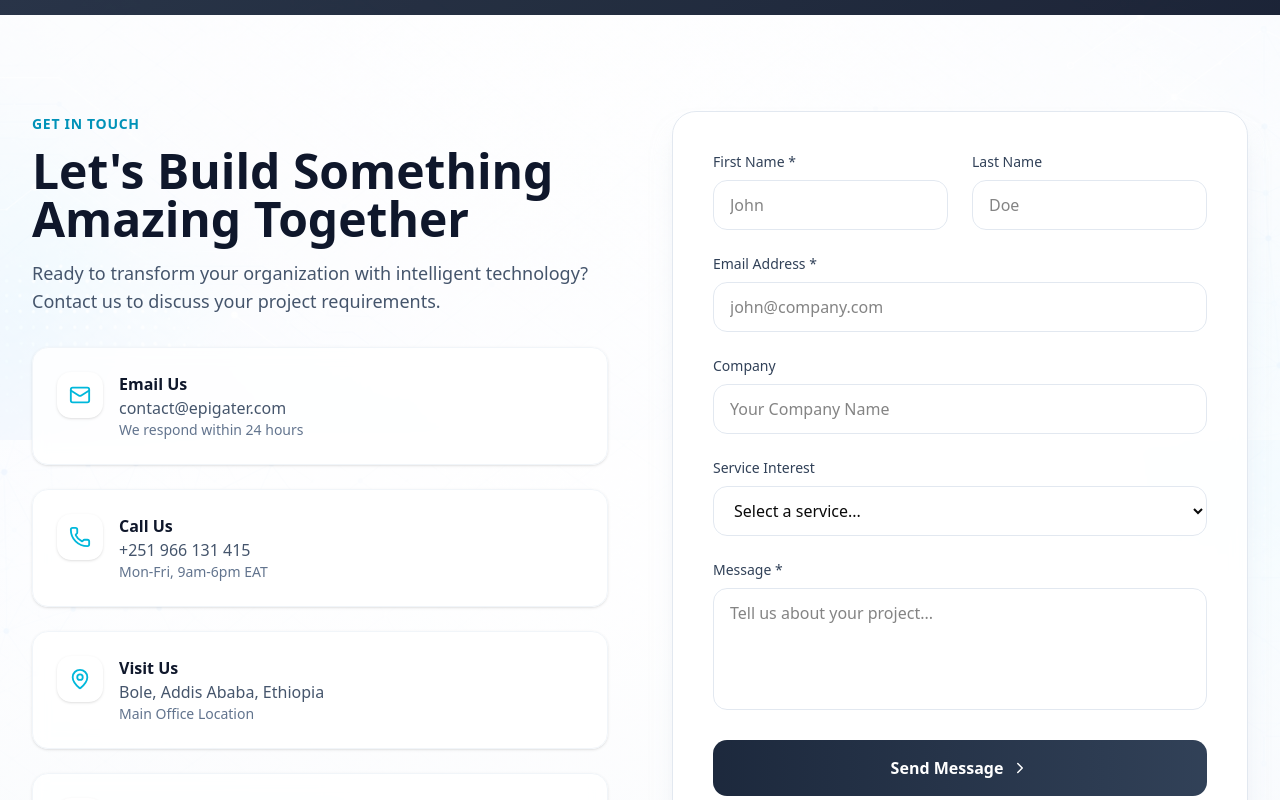
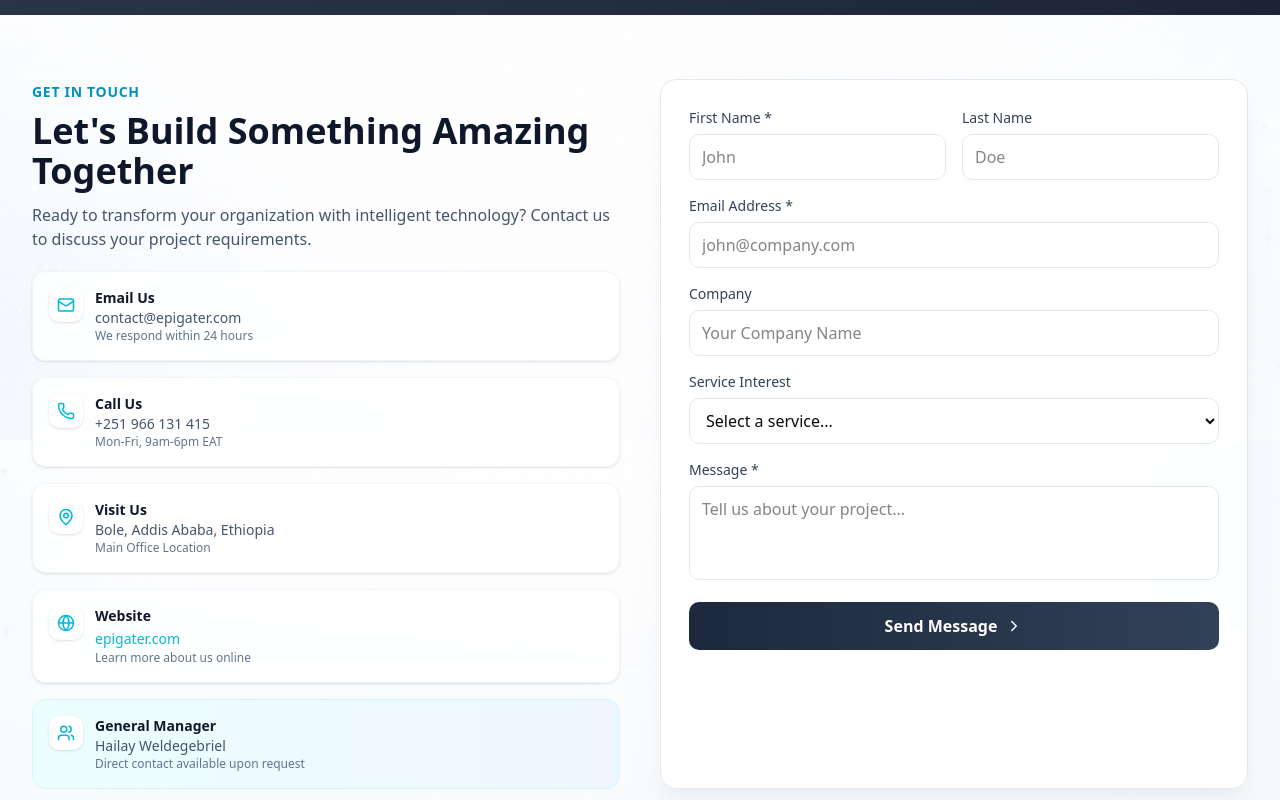
Before and after one commit to epigater/website, a Next.js app: page / in a window 1280 px wide. Shown: the part 5160-5960 px from the top of the page. Built offline with nearby package versions, Linux system fonts and the light colour scheme.

Commit message:
Compact contact form with scroll-to-success and reduced spacing

```diff
--- a/src/app/page.tsx
+++ b/src/app/page.tsx
@@ -135,6 +135,17 @@ export default function Home() {
           service: '',
           message: ''
         })
+        // Scroll to top of contact section so user sees success message
+        const contactSection = document.getElementById('contact')
+        if (contactSection) {
+          const headerOffset = 80
+          const elementPosition = contactSection.getBoundingClientRect().top
+          const offsetPosition = elementPosition + window.pageYOffset - headerOffset
+          window.scrollTo({
+            top: offsetPosition,
+            behavior: 'smooth'
+          })
+        }
       } else {
         setFormStatus('error')
         setFormMessage(result.error || 'Something went wrong. Please try again.')
@@ -836,7 +847,7 @@ export default function Home() {
       </section>
 
       {/* Contact Section - WITH UPDATED INFO */}
-      <section id="contact" className="py-24 relative overflow-hidden">
+      <section id="contact" className="py-16 relative overflow-hidden">
         <div className={`absolute inset-0 ${
           isDark
             ? 'bg-gradient-to-b from-slate-900/82 via-slate-900/85 to-slate-800/88'
@@ -844,112 +855,112 @@ export default function Home() {
         }`} />
 
         <div className="relative max-w-7xl mx-auto px-4 sm:px-6 lg:px-8">
-          <div className="grid lg:grid-cols-2 gap-16">
-            <div className="space-y-8">
+          <div className="grid lg:grid-cols-2 gap-10">
+            <div className="space-y-5">
               <div>
                 <span className={`text-sm font-semibold uppercase tracking-wider ${isDark ? 'text-cyan-400' : 'text-cyan-600'}`}>Get In Touch</span>
-                <h2 className={`mt-3 text-4xl sm:text-5xl font-bold ${isDark ? 'text-white' : 'text-slate-900'}`}>
+                <h2 className={`mt-2 text-3xl sm:text-4xl font-bold ${isDark ? 'text-white' : 'text-slate-900'}`}>
                   Let&apos;s Build Something Amazing Together
                 </h2>
-                <p className={`mt-4 text-lg ${isDark ? 'text-slate-300' : 'text-slate-600'}`}>
+                <p className={`mt-3 text-base ${isDark ? 'text-slate-300' : 'text-slate-600'}`}>
                   Ready to transform your organization with intelligent technology? Contact us to discuss your project requirements.
                 </p>
               </div>
 
-              <div className="space-y-6">
+              <div className="space-y-4">
                 {/* Email */}
-                <div className={`flex items-start gap-4 p-6 backdrop-blur-sm rounded-2xl border shadow-sm ${
+                <div className={`flex items-start gap-3 p-4 backdrop-blur-sm rounded-xl border shadow-sm ${
                   isDark ? 'bg-slate-800/80 border-slate-700' : 'bg-white/80 border-slate-100'
                 }`}>
-                  <div className={`p-3 rounded-xl shadow-sm ${isDark ? 'bg-slate-700' : 'bg-white'}`}>
-                    <Mail size={22} className="text-cyan-500" />
+                  <div className={`p-2 rounded-lg shadow-sm ${isDark ? 'bg-slate-700' : 'bg-white'}`}>
+                    <Mail size={18} className="text-cyan-500" />
                   </div>
                   <div>
-                    <h4 className={`font-semibold ${isDark ? 'text-white' : 'text-slate-900'}`}>Email Us</h4>
-                    <p className={`${isDark ? 'text-slate-300' : 'text-slate-600'}`}>contact@epigater.com</p>
-                    <p className={`text-sm ${isDark ? 'text-slate-500' : 'text-slate-500'}`}>We respond within 24 hours</p>
+                    <h4 className={`font-semibold text-sm ${isDark ? 'text-white' : 'text-slate-900'}`}>Email Us</h4>
+                    <p className={`${isDark ? 'text-slate-300' : 'text-slate-600'} text-sm`}>contact@epigater.com</p>
+                    <p className={`text-xs ${isDark ? 'text-slate-500' : 'text-slate-500'}`}>We respond within 24 hours</p>
                   </div>
                 </div>
 
                 {/* Phone */}
-                <div className={`flex items-start gap-4 p-6 backdrop-blur-sm rounded-2xl border shadow-sm ${
+                <div className={`flex items-start gap-3 p-4 backdrop-blur-sm rounded-xl border shadow-sm ${
                   isDark ? 'bg-slate-800/80 border-slate-700' : 'bg-white/80 border-slate-100'
                 }`}>
-                  <div className={`p-3 rounded-xl shadow-sm ${isDark ? 'bg-slate-700' : 'bg-white'}`}>
-                    <Phone size={22} className="text-cyan-500" />
+                  <div className={`p-2 rounded-lg shadow-sm ${isDark ? 'bg-slate-700' : 'bg-white'}`}>
+                    <Phone size={18} className="text-cyan-500" />
                   </div>
                   <div>
-                    <h4 className={`font-semibold ${isDark ? 'text-white' : 'text-slate-900'}`}>Call Us</h4>
-                    <p className={`${isDark ? 'text-slate-300' : 'text-slate-600'}`}>+251 966 131 415</p>
-                    <p className={`text-sm ${isDark ? 'text-slate-500' : 'text-slate-500'}`}>Mon-Fri, 9am-6pm EAT</p>
+                    <h4 className={`font-semibold text-sm ${isDark ? 'text-white' : 'text-slate-900'}`}>Call Us</h4>
+                    <p className={`${isDark ? 'text-slate-300' : 'text-slate-600'} text-sm`}>+251 966 131 415</p>
+                    <p className={`text-xs ${isDark ? 'text-slate-500' : 'text-slate-500'}`}>Mon-Fri, 9am-6pm EAT</p>
                   </div>
                 </div>
 
                 {/* Address */}
-                <div className={`flex items-start gap-4 p-6 backdrop-blur-sm rounded-2xl border shadow-sm ${
+                <div className={`flex items-start gap-3 p-4 backdrop-blur-sm rounded-xl border shadow-sm ${
                   isDark ? 'bg-slate-800/80 border-slate-700' : 'bg-white/80 border-slate-100'
                 }`}>
-                  <div className={`p-3 rounded-xl shadow-sm ${isDark ? 'bg-slate-700' : 'bg-white'}`}>
-                    <MapPin size={22} className="text-cyan-500" />
+                  <div className={`p-2 rounded-lg shadow-sm ${isDark ? 'bg-slate-700' : 'bg-white'}`}>
+                    <MapPin size={18} className="text-cyan-500" />
                   </div>
                   <div>
-                    <h4 className={`font-semibold ${isDark ? 'text-white' : 'text-slate-900'}`}>Visit Us</h4>
-                    <p className={`${isDark ? 'text-slate-300' : 'text-slate-600'}`}>Bole, Addis Ababa, Ethiopia</p>
-                    <p className={`text-sm ${isDark ? 'text-slate-500' : 'text-slate-500'}`}>Main Office Location</p>
+                    <h4 className={`font-semibold text-sm ${isDark ? 'text-white' : 'text-slate-900'}`}>Visit Us</h4>
+                    <p className={`${isDark ? 'text-slate-300' : 'text-slate-600'} text-sm`}>Bole, Addis Ababa, Ethiopia</p>
+                    <p className={`text-xs ${isDark ? 'text-slate-500' : 'text-slate-500'}`}>Main Office Location</p>
                   </div>
                 </div>
 
                 {/* Website */}
-                <div className={`flex items-start gap-4 p-6 backdrop-blur-sm rounded-2xl border shadow-sm ${
+                <div className={`flex items-start gap-3 p-4 backdrop-blur-sm rounded-xl border shadow-sm ${
                   isDark ? 'bg-slate-800/80 border-slate-700' : 'bg-white/80 border-slate-100'
                 }`}>
-                  <div className={`p-3 rounded-xl shadow-sm ${isDark ? 'bg-slate-700' : 'bg-white'}`}>
-                    <Globe size={22} className="text-cyan-500" />
+                  <div className={`p-2 rounded-lg shadow-sm ${isDark ? 'bg-slate-700' : 'bg-white'}`}>
+                    <Globe size={18} className="text-cyan-500" />
                   </div>
                   <div>
-                    <h4 className={`font-semibold ${isDark ? 'text-white' : 'text-slate-900'}`}>Website</h4>
-                    <a href="https://epigater.com" target="_blank" rel="noopener noreferrer" className="text-cyan-500 hover:text-cyan-400 transition-colors">
+                    <h4 className={`font-semibold text-sm ${isDark ? 'text-white' : 'text-slate-900'}`}>Website</h4>
+                    <a href="https://epigater.com" target="_blank" rel="noopener noreferrer" className="text-cyan-500 hover:text-cyan-400 transition-colors text-sm">
                       epigater.com
                     </a>
-                    <p className={`text-sm ${isDark ? 'text-slate-500' : 'text-slate-500'}`}>Learn more about us online</p>
+                    <p className={`text-xs ${isDark ? 'text-slate-500' : 'text-slate-500'}`}>Learn more about us online</p>
                   </div>
                 </div>
 
                 {/* General Manager Info */}
-                <div className={`flex items-start gap-4 p-6 rounded-2xl border ${
+                <div className={`flex items-start gap-3 p-4 rounded-xl border ${
                   isDark
                     ? 'bg-gradient-to-r from-cyan-900/30 to-blue-900/30 border-cyan-800'
                     : 'bg-gradient-to-r from-cyan-50 to-blue-50 border-cyan-100'
                 }`}>
-                  <div className={`p-3 rounded-xl shadow-sm ${isDark ? 'bg-slate-700' : 'bg-white'}`}>
-                    <Users size={22} className="text-cyan-500" />
+                  <div className={`p-2 rounded-lg shadow-sm ${isDark ? 'bg-slate-700' : 'bg-white'}`}>
+                    <Users size={18} className="text-cyan-500" />
                   </div>
                   <div>
-                    <h4 className={`font-semibold ${isDark ? 'text-white' : 'text-slate-900'}`}>General Manager</h4>
-                    <p className={`${isDark ? 'text-slate-300' : 'text-slate-600'}`}>Hailay Weldegebriel</p>
-                    <p className={`text-sm ${isDark ? 'text-slate-500' : 'text-slate-500'}`}>Direct contact available upon request</p>
+                    <h4 className={`font-semibold text-sm ${isDark ? 'text-white' : 'text-slate-900'}`}>General Manager</h4>
+                    <p className={`${isDark ? 'text-slate-300' : 'text-slate-600'} text-sm`}>Hailay Weldegebriel</p>
+                    <p className={`text-xs ${isDark ? 'text-slate-500' : 'text-slate-500'}`}>Direct contact available upon request</p>
                   </div>
                 </div>
               </div>
             </div>
 
-            <div className={`backdrop-blur-sm rounded-3xl p-8 sm:p-10 border ${
+            <div className={`backdrop-blur-sm rounded-2xl p-6 sm:p-7 border ${
               isDark
                 ? 'bg-slate-800/90 shadow-xl shadow-black/20 border-slate-700'
                 : 'bg-white/90 shadow-xl shadow-slate-200/50 border-slate-200'
             }`}>
-              <form className="space-y-6" onSubmit={handleSubmit}>
+              <form className="space-y-4" onSubmit={handleSubmit}>
                 {/* Success/Error Messages */}
                 {formStatus === 'success' && (
-                  <div className="p-4 bg-emerald-500/10 border border-emerald-500/30 rounded-xl">
-                    <p className="text-emerald-600 font-medium flex items-center gap-2">
-                      <CheckCircle2 size={18} />
+                  <div className="p-3 bg-emerald-500/10 border border-emerald-500/30 rounded-xl">
+                    <p className="text-emerald-600 font-medium flex items-center gap-2 text-sm">
+                      <CheckCircle2 size={16} />
                       {formMessage}
                     </p>
                     <button
                       type="button"
                       onClick={resetForm}
-                      className="mt-2 text-sm text-emerald-600 hover:text-emerald-700 underline"
+                      className="mt-1.5 text-xs text-emerald-600 hover:text-emerald-700 underline"
                     >
                       Send another message
                     </button>
@@ -957,12 +968,12 @@ export default function Home() {
                 )}
 
                 {formStatus === 'error' && (
-                  <div className="p-4 bg-red-500/10 border border-red-500/30 rounded-xl">
-                    <p className="text-red-600 font-medium">{formMessage}</p>
+                  <div className="p-3 bg-red-500/10 border border-red-500/30 rounded-xl">
+                    <p className="text-red-600 font-medium text-sm">{formMessage}</p>
                     <button
                       type="button"
                       onClick={resetForm}
-                      className="mt-2 text-sm text-red-600 hover:text-red-700 underline"
+                      className="mt-1.5 text-xs text-red-600 hover:text-red-700 underline"
                     >
                       Dismiss
                     </button>
@@ -971,15 +982,15 @@ export default function Home() {
 
                 {formStatus !== 'success' && (
                 <>
-                <div className="grid sm:grid-cols-2 gap-6">
+                <div className="grid sm:grid-cols-2 gap-4">
                   <div>
-                    <label className={`block text-sm font-medium mb-2 ${isDark ? 'text-slate-300' : 'text-slate-700'}`}>First Name *</label>
+                    <label className={`block text-sm font-medium mb-1.5 ${isDark ? 'text-slate-300' : 'text-slate-700'}`}>First Name *</label>
                     <input
                       type="text"
                       name="firstName"
                       value={formData.firstName}
                       onChange={handleInputChange}
-                      className={`w-full px-4 py-3 rounded-xl border outline-none transition-all ${
+                      className={`w-full px-3 py-2.5 rounded-lg border outline-none transition-all ${
                         isDark
                           ? 'bg-slate-700/50 border-slate-600 focus:border-cyan-500 focus:ring-2 focus:ring-cyan-500/20 text-white placeholder:text-slate-500'
                           : 'bg-white/80 border-slate-200 focus:border-cyan-500 focus:ring-2 focus:ring-cyan-500/20'
@@ -989,13 +1000,13 @@ export default function Home() {
                     />
                   </div>
                   <div>
-                    <label className={`block text-sm font-medium mb-2 ${isDark ? 'text-slate-300' : 'text-slate-700'}`}>Last Name</label>
+                    <label className={`block text-sm font-medium mb-1.5 ${isDark ? 'text-slate-300' : 'text-slate-700'}`}>Last Name</label>
                     <input
                       type="text"
                       name="lastName"
                       value={formData.lastName}
                       onChange={handleInputChange}
-                      className={`w-full px-4 py-3 rounded-xl border outline-none transition-all ${
+                      className={`w-full px-3 py-2.5 rounded-lg border outline-none transition-all ${
                         isDark
                           ? 'bg-slate-700/50 border-slate-600 focus:border-cyan-500 focus:ring-2 focus:ring-cyan-500/20 text-white placeholder:text-slate-500'
                           : 'bg-white/80 border-slate-200 focus:border-cyan-500 focus:ring-2 focus:ring-cyan-500/20'
@@ -1006,13 +1017,13 @@ export default function Home() {
                 </div>
 
                 <div>
-                  <label className={`block text-sm font-medium mb-2 ${isDark ? 'text-slate-300' : 'text-slate-700'}`}>Email Address *</label>
+                  <label className={`block text-sm font-medium mb-1.5 ${isDark ? 'text-slate-300' : 'text-slate-700'}`}>Email Address *</label>
                   <input
                     type="email"
                     name="email"
                     value={formData.email}
                     onChange={handleInputChange}
-                    className={`w-full px-4 py-3 rounded-xl border outline-none transition-all ${
+                    className={`w-full px-3 py-2.5 rounded-lg border outline-none transition-all ${
                       isDark
                         ? 'bg-slate-700/50 border-slate-600 focus:border-cyan-500 focus:ring-2 focus:ring-cyan-500/20 text-white placeholder:text-slate-500'
                         : 'bg-white/80 border-slate-200 focus:border-cyan-500 focus:ring-2 focus:ring-cyan-500/20'
@@ -1023,13 +1034,13 @@ export default function Home() {
                 </div>
 
                 <div>
-                  <label className={`block text-sm font-medium mb-2 ${isDark ? 'text-slate-300' : 'text-slate-700'}`}>Company</label>
+                  <label className={`block text-sm font-medium mb-1.5 ${isDark ? 'text-slate-300' : 'text-slate-700'}`}>Company</label>
                   <input
                     type="text"
                     name="company"
                     value={formData.company}
                     onChange={handleInputChange}
-                    className={`w-full px-4 py-3 rounded-xl border outline-none transition-all ${
+                    className={`w-full px-3 py-2.5 rounded-lg border outline-none transition-all ${
                       isDark
                         ? 'bg-slate-700/50 border-slate-600 focus:border-cyan-500 focus:ring-2 focus:ring-cyan-500/20 text-white placeholder:text-slate-500'
                         : 'bg-white/80 border-slate-200 focus:border-cyan-500 focus:ring-2 focus:ring-cyan-500/20'
@@ -1039,12 +1050,12 @@ export default function Home() {
                 </div>
 
                 <div>
-                  <label className={`block text-sm font-medium mb-2 ${isDark ? 'text-slate-300' : 'text-slate-700'}`}>Service Interest</label>
+                  <label className={`block text-sm font-medium mb-1.5 ${isDark ? 'text-slate-300' : 'text-slate-700'}`}>Service Interest</label>
                   <select
                     name="service"
                     value={formData.service}
                     onChange={handleInputChange}
-                    className={`w-full px-4 py-3 rounded-xl border outline-none transition-all ${
+                    className={`w-full px-3 py-2.5 rounded-lg border outline-none transition-all ${
                       isDark
                         ? 'bg-slate-700/50 border-slate-600 focus:border-cyan-500 focus:ring-2 focus:ring-cyan-500/20 text-white'
                         : 'bg-white/80 border-slate-200 focus:border-cyan-500 focus:ring-2 focus:ring-cyan-500/20'
@@ -1061,13 +1072,13 @@ export default function Home() {
                 </div>
 
                 <div>
-                  <label className={`block text-sm font-medium mb-2 ${isDark ? 'text-slate-300' : 'text-slate-700'}`}>Message *</label>
+                  <label className={`block text-sm font-medium mb-1.5 ${isDark ? 'text-slate-300' : 'text-slate-700'}`}>Message *</label>
                   <textarea
-                    rows={4}
+                    rows={3}
                     name="message"
                     value={formData.message}
                     onChange={handleInputChange}
-                    className={`w-full px-4 py-3 rounded-xl border outline-none resize-none transition-all ${
+                    className={`w-full px-3 py-2.5 rounded-lg border outline-none resize-none transition-all ${
                       isDark
                         ? 'bg-slate-700/50 border-slate-600 focus:border-cyan-500 focus:ring-2 focus:ring-cyan-500/20 text-white placeholder:text-slate-500'
                         : 'bg-white/80 border-slate-200 focus:border-cyan-500 focus:ring-2 focus:ring-cyan-500/20'
@@ -1080,7 +1091,7 @@ export default function Home() {
                 <button
                   type="submit"
                   disabled={formStatus === 'submitting'}
-                  className="w-full py-4 bg-gradient-to-r from-slate-800 to-slate-700 text-white rounded-xl font-semibold hover:shadow-lg hover:shadow-slate-400/25 transition-all duration-300 flex items-center justify-center gap-2 group disabled:opacity-70 disabled:cursor-not-allowed"
+                  className="w-full py-3 bg-gradient-to-r from-slate-800 to-slate-700 text-white rounded-lg font-semibold hover:shadow-lg hover:shadow-slate-400/25 transition-all duration-300 flex items-center justify-center gap-2 group disabled:opacity-70 disabled:cursor-not-allowed"
                 >
                   {formStatus === 'submitting' ? (
                     <>
```
